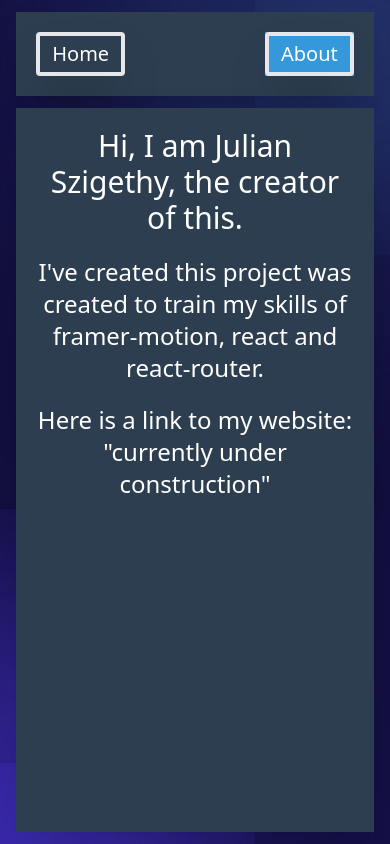
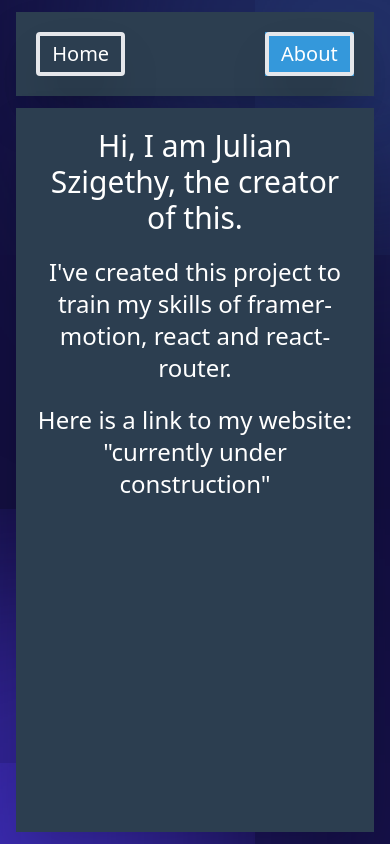
Before and after one commit to Julian-Sz/Ice-Cream-Shop, a React (Create React App) app: page /#/about in a window 390 px wide. Built offline with nearby package versions, Linux system fonts and the light colour scheme.

Commit message:
fixed About, TODO: fix overflow bug on mobile

```diff
--- a/src/components/About.js
+++ b/src/components/About.js
@@ -39,8 +39,8 @@ export default function About() {
         Hi, I am Julian Szigethy, the creator of this.
       </h1>
       <p className="my-5">
-        I've created this project was created to train my skills of
-        framer-motion, react and react-router.
+        I've created this project to train my skills of framer-motion, react and
+        react-router.
       </p>
       <p className="my-5">
         Here is a link to my website: "currently under construction"
```
